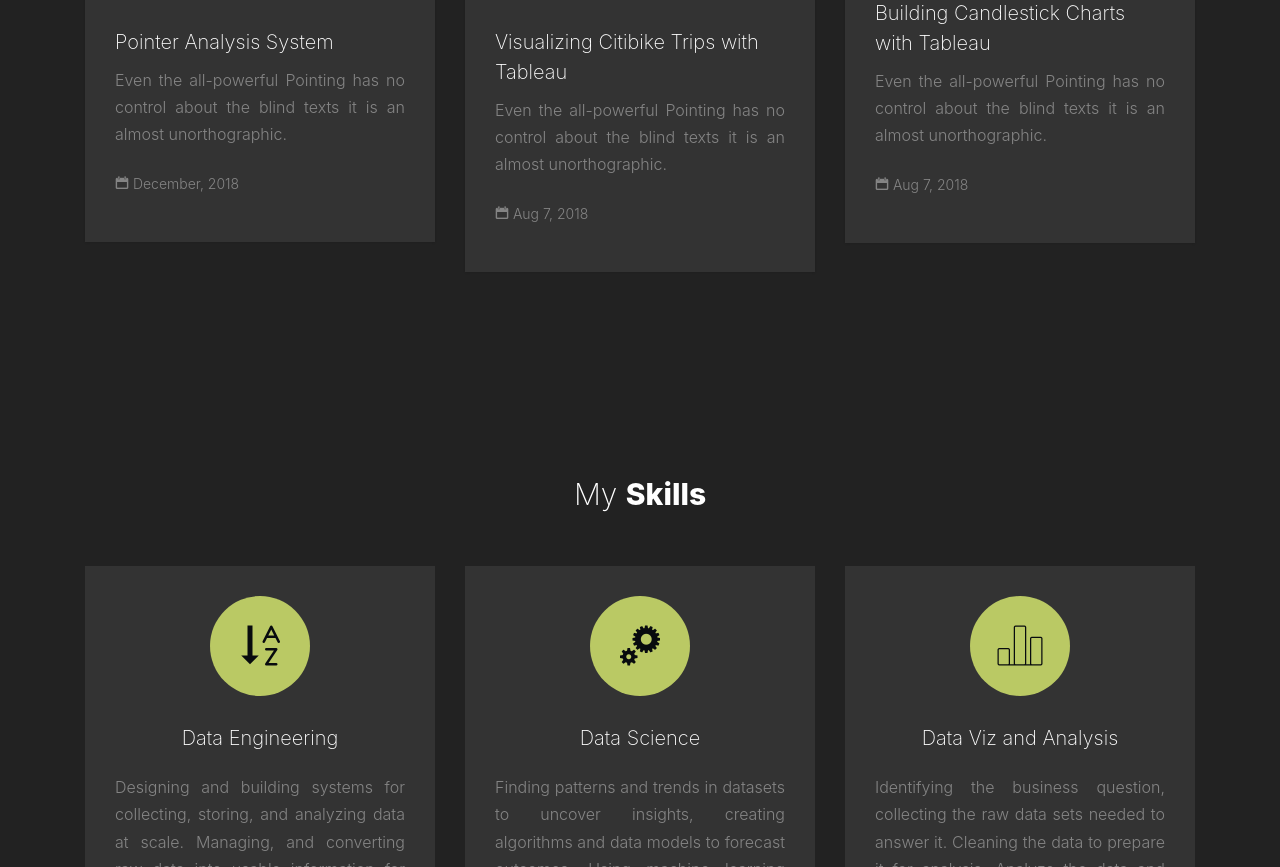
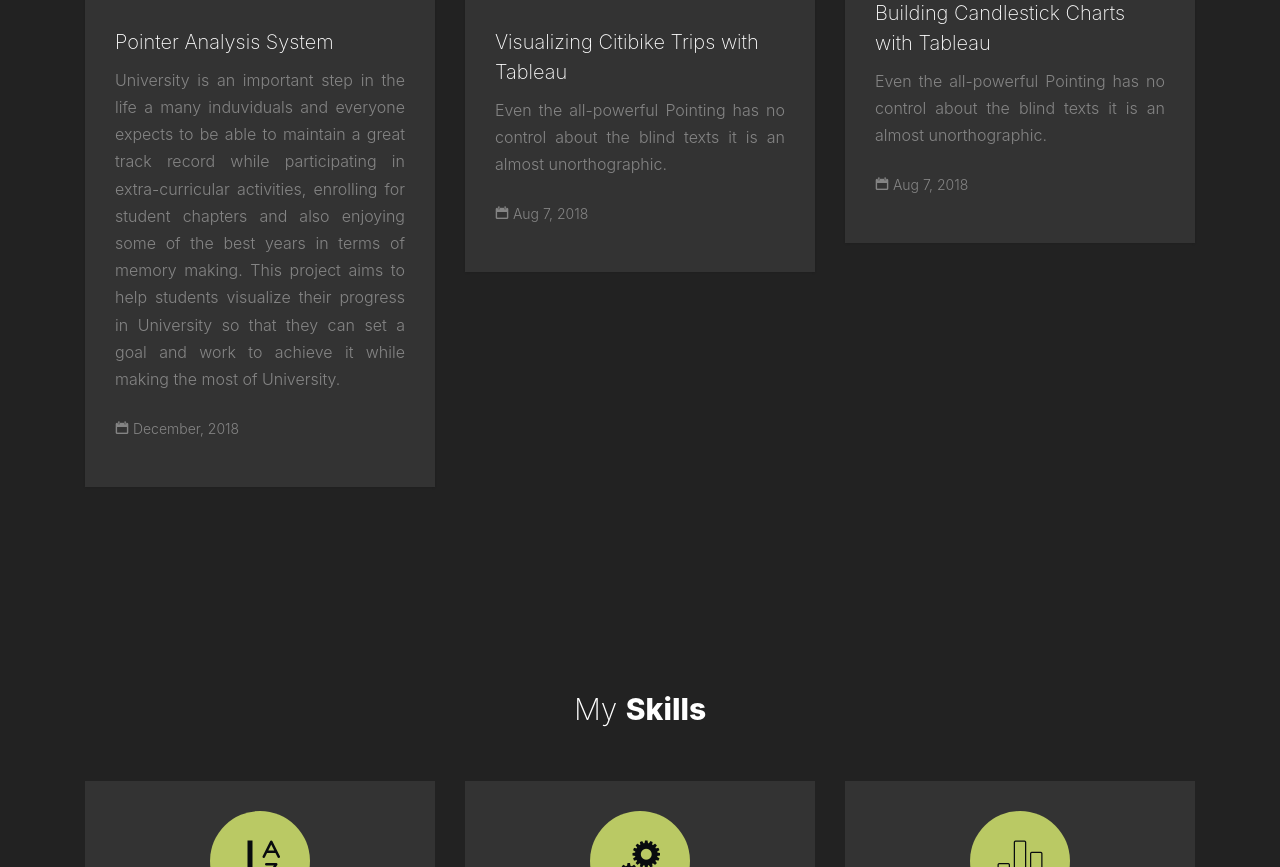
Before and after one commit to KeithDsouza25/portfolio2022, a plain HTML site: page index.html in a window 1280 px wide. Shown: the part 4485-5352 px from the top of the page. Drawn offline with nearby package versions, Linux system fonts and the light colour scheme; files whose address does not match are found by name.

Commit message:
Update index.html

```diff
--- a/index.html
+++ b/index.html
@@ -425,8 +425,7 @@
 						<a href="#"><img src="images/project-4.jpg" alt="Image placeholder" class="img-fluid"></a>
 						<div class="blog-entry-text">
 							<h3><a href="#">Pointer Analysis System</a></h3>
-							<p class="mb-4" style="text-align: justify;">Even the all-powerful Pointing has no control about the blind texts it is an almost unorthographic.</p>
-
+							<p class="mb-4" style="text-align: justify;">University is an important step in the life a many induviduals and everyone expects to be able to maintain a great track record while participating in extra-curricular activities, enrolling for student chapters and also enjoying some of the best years in terms of memory making. This project aims to help students visualize their progress in University so that they can set a goal and work to achieve it while making the most of University.</p>
 							<div class="meta">
 								<p><span class="icon-calendar"></span> December, 2018</p>
 							</div>
```
